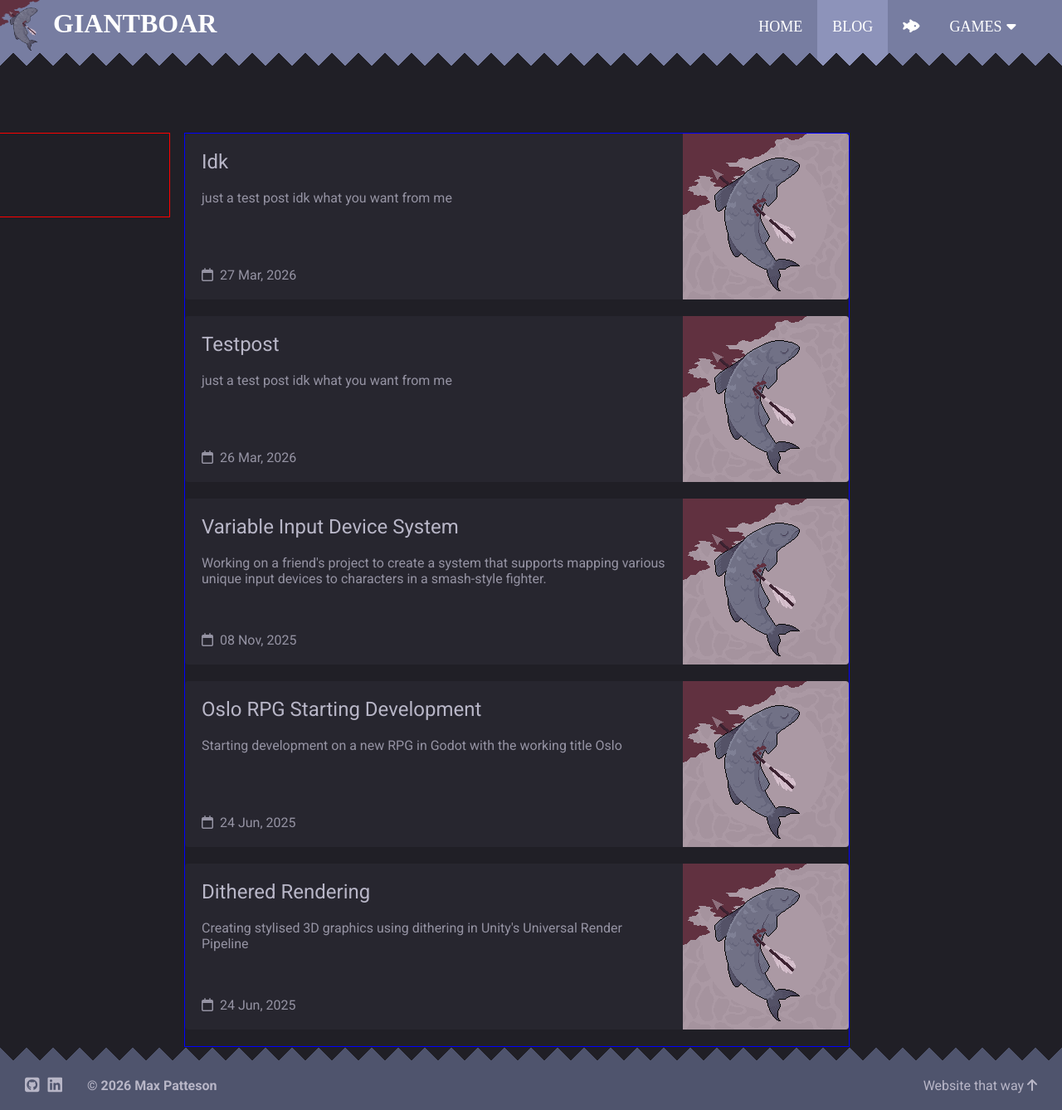
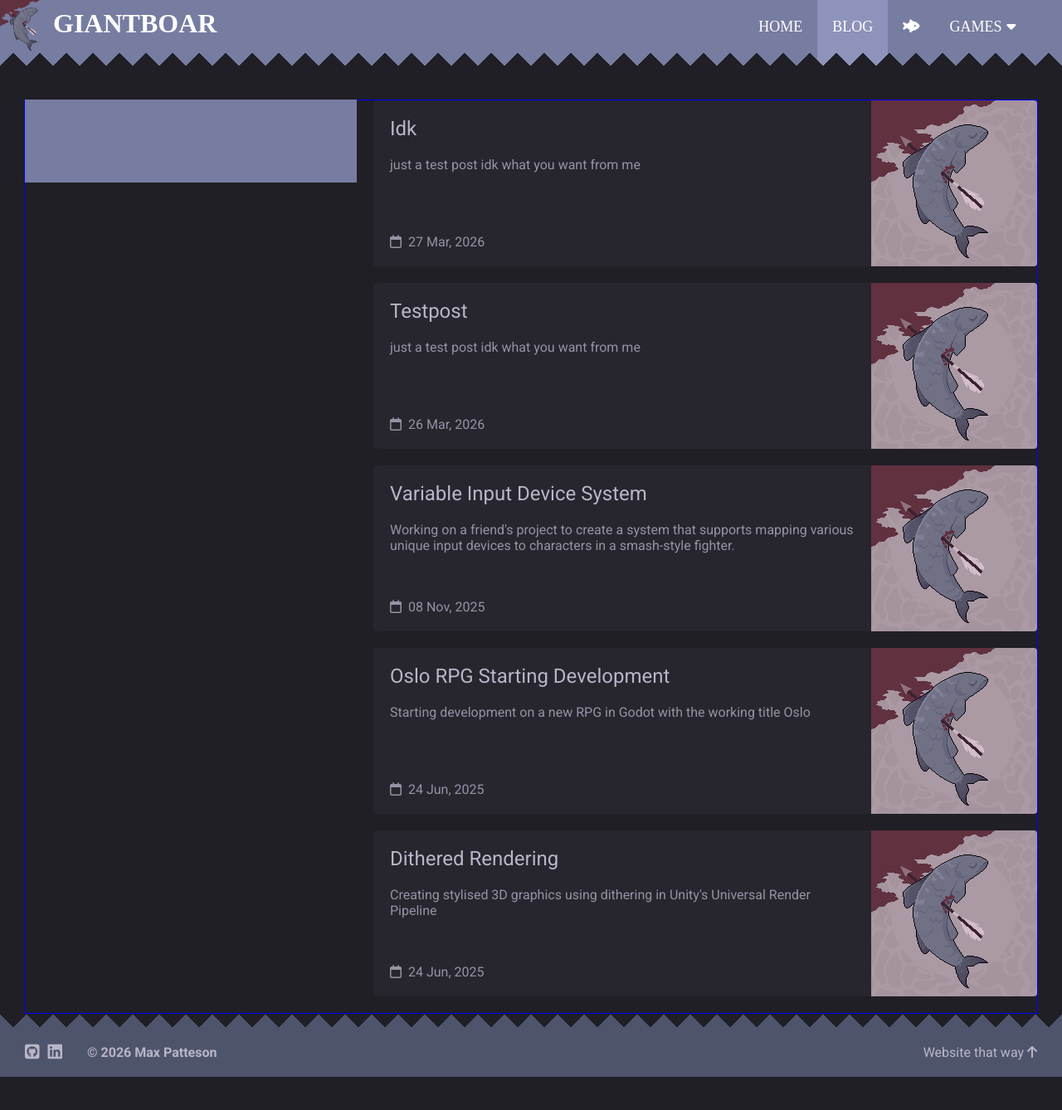
Before and after one commit to GiantBoar/giantboar.github.io, a Jekyll site: the page built from blog/index.html, in a window 1280 px wide and 1338 px high. Shown: the whole window at 83% size. Built offline with Jekyll 4.4.1, drawn with Linux system fonts in a browser that asks for light colours; some web fonts are replaced; the list of posts is cut into pages by our own code.

Commit message:
blog page layout fix

```diff
--- a/_sass/abstracts/_variables.scss
+++ b/_sass/abstracts/_variables.scss
@@ -9,5 +9,5 @@
 
     --blog-navbox-width: 400px; // width of the navigation box beside the post list on the blog page
     --blog-navbox-spacing: 20px; // spacing between the navbox and the post list (navbox floats on the left side)
-    --blog-navbox-top-spacing: 160px; // spacing between the navbox and the top of the page
+    --blog-navbox-top-spacing: 120px; // spacing between the navbox and the top of the page
 }
--- a/_sass/pages/_blog.scss
+++ b/_sass/pages/_blog.scss
@@ -6,7 +6,9 @@
     height: 100%;
     border: 1px solid blue;
     position: relative;
-    margin: var(--blog-navbox-top-spacing) 20% 0 auto;
+
+    padding-left: calc(var(--blog-navbox-spacing) + var(--blog-navbox-width));
+    margin: var(--blog-navbox-top-spacing) auto 0 auto;
 }
 
 #post-list {
@@ -19,15 +21,16 @@
 .navbox-positioner {
     // the positioner element for the navbox
     position: absolute;
-    left: calc(var(--blog-navbox-width) * -1 + var(--blog-navbox-spacing) * -1);
+    left:  0;// calc(var(--blog-navbox-width) * -1 + var(--blog-navbox-spacing) * -1);
 }
 .blog-navbox {
     width: var(--blog-navbox-width);
-    border: 1px solid red;
     height: 100px;
     position: fixed;
     top: var(--blog-navbox-top-spacing);
     margin-right: 15px;
+
+    background-color: var(--blog-navbox-bg);
 }
 
 // the small card used to represent posts in the paginator
--- a/_sass/theme.scss
+++ b/_sass/theme.scss
@@ -36,6 +36,8 @@
 
     --post-preview-text: #9593a3;
     --post-preview-header: #b8b6c7;
+
+    --blog-navbox-bg: var(--accent-blue);
 
 
     // code syntax
```
Also changed, not shown: 2 other files.
